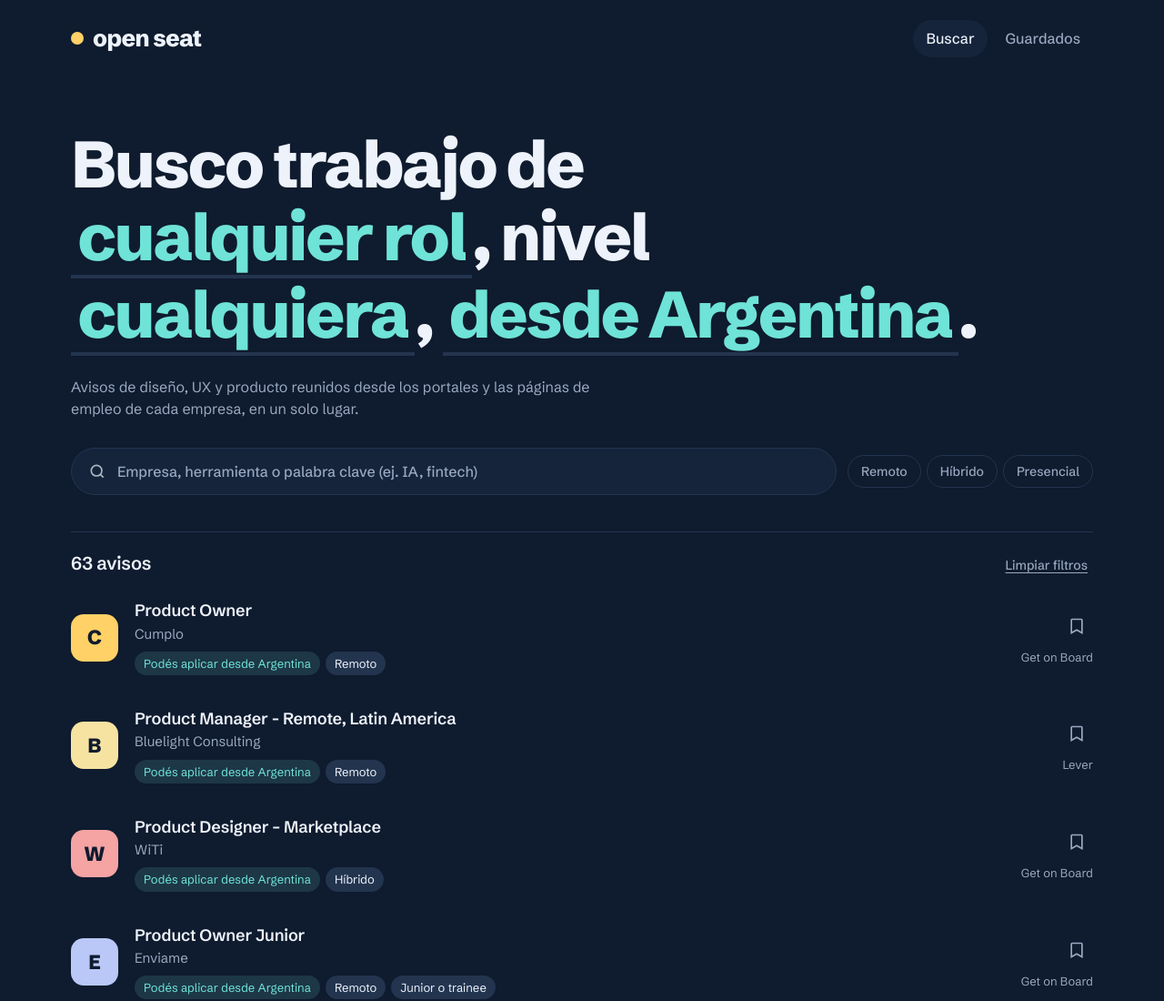
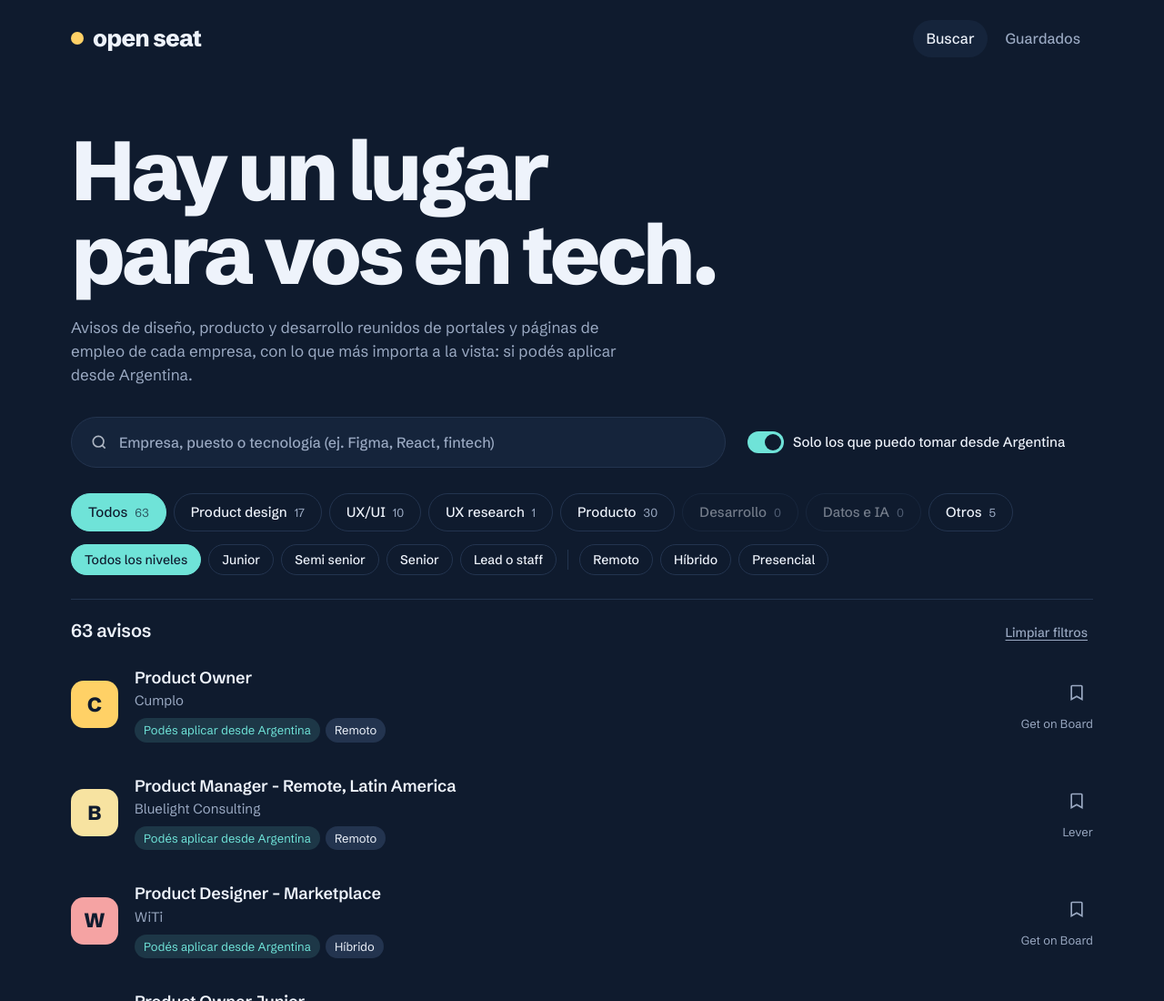
Before and after one commit to lalapicoroso/open-seat, a plain HTML site: page index.html in a window 1280 px wide. Shown: the top 1100 px of the page at 91% size. Drawn offline with Linux system fonts and the light colour scheme.

Commit message:
Filtros en pills, título nuevo y roles de desarrollo y datos
Co-Authored-By: Claude Opus 5.5 <noreply@anthropic.com>
Claude-Session: https://claude.ai/code/session_01861Gq5of8Z1XaSPKCsPbzi

```diff
--- a/index.html
+++ b/index.html
@@ -3,7 +3,7 @@
 <head>
 <meta charset="utf-8">
 <meta name="viewport" content="width=device-width, initial-scale=1">
-<title>Open Seat · Trabajo en diseño y producto</title>
+<title>Open Seat · Trabajo en tech desde Argentina</title>
 <link rel="preconnect" href="https://fonts.googleapis.com">
 <link rel="preconnect" href="https://fonts.gstatic.com" crossorigin>
 <link href="https://fonts.googleapis.com/css2?family=Schibsted+Grotesk:wght@400;500;600;700;800&display=swap" rel="stylesheet">
@@ -37,25 +37,37 @@ a{color:inherit}
 .nav .count[hidden]{display:none}
 .nav .count{display:inline-grid;place-items:center;min-width:20px;height:20px;padding:0 6px;margin-left:6px;border-radius:999px;background:var(--sun);color:var(--night);font-size:12px;font-weight:600}
 
-/* Hero: la búsqueda como frase */
-.hero{padding:56px 0 40px}
-.sentence{font:800 clamp(30px,6vw,72px)/1.12 var(--display);letter-spacing:-.035em;margin:0;max-width:22ch}
-.pick{position:relative;display:inline-block;vertical-align:baseline}
-.pick select{max-width:100%;appearance:none;-webkit-appearance:none;font:inherit;letter-spacing:inherit;color:var(--aqua);background:transparent;border:0;border-bottom:4px solid var(--night-3);padding:0 .1em;cursor:pointer;max-width:100%}
-.pick select:hover{border-bottom-color:var(--aqua)}
-.pick select option{font:500 16px var(--body);color:var(--mist);background:var(--night-2)}
-.sub{margin:22px 0 0;color:var(--slate);max-width:62ch}
-.searchrow{display:flex;gap:12px;flex-wrap:wrap;margin-top:30px;align-items:center}
-.kw{flex:1 1 320px;display:flex;align-items:center;gap:10px;background:var(--night-2);border:1px solid var(--night-3);border-radius:999px;padding:0 18px;height:52px}
+/* Hero */
+.hero{padding:56px 0 28px}
+.title{font:800 clamp(42px,7.2vw,92px)/1 var(--display);letter-spacing:-.045em;margin:0;max-width:13ch;text-wrap:balance}
+.sub{margin:22px 0 0;color:var(--slate);max-width:60ch;font-size:17px}
+.searchline{display:flex;align-items:center;gap:24px;flex-wrap:wrap;margin-top:32px}
+.kw{flex:1 1 420px;display:flex;align-items:center;gap:10px;background:var(--night-2);border:1px solid var(--night-3);border-radius:999px;padding:0 20px;height:56px;max-width:720px}
 .kw svg{flex:none;opacity:.7}
-.kw input{flex:1;background:none;border:0;color:var(--mist);font:500 16px var(--body);height:100%}
+.kw input{flex:1;background:none;border:0;color:var(--mist);font:500 16px var(--body);height:100%;min-width:0}
 .kw input::placeholder{color:var(--slate)}
 .kw input:focus{outline:none}
 .kw:focus-within{border-color:var(--aqua)}
-.srcs{display:flex;gap:6px;flex-wrap:wrap}
-.chip{font:500 14px var(--body);color:var(--slate);background:transparent;border:1px solid var(--night-3);border-radius:999px;padding:8px 14px;cursor:pointer}
-.chip[aria-pressed="true"]{color:var(--mist);border-color:var(--mist)}
-.chip:hover{border-color:var(--slate)}
+
+/* Filtros en pills */
+.filters{display:flex;flex-direction:column;gap:14px;padding-bottom:26px}
+.pillrow{display:flex;gap:8px;flex-wrap:wrap}
+.pill{display:inline-flex;align-items:center;gap:8px;height:42px;padding:0 18px;border-radius:999px;border:1px solid var(--night-3);background:transparent;color:var(--mist);font:500 15px var(--body);cursor:pointer;white-space:nowrap}
+.pill:hover{border-color:var(--slate)}
+.pill .n{color:var(--slate);font-weight:400;font-size:13px}
+.pill[aria-checked="true"],.pill[aria-pressed="true"]{background:var(--aqua);border-color:var(--aqua);color:var(--night)}
+.pill[aria-checked="true"] .n,.pill[aria-pressed="true"] .n{color:var(--night);opacity:.7}
+.pill.zero{opacity:.45}
+.small .pill{height:34px;padding:0 14px;font-size:14px}
+.filterbar{display:flex;align-items:center;gap:12px;flex-wrap:wrap}
+.sep{width:1px;height:22px;background:var(--night-3)}
+.switch{display:inline-flex;align-items:center;gap:10px;font:500 15px var(--body);color:var(--mist);cursor:pointer}
+.switch input{position:absolute;opacity:0;width:1px;height:1px}
+.switch .track{width:40px;height:24px;border-radius:999px;background:var(--night-3);position:relative;transition:background .15s}
+.switch .track::after{content:"";position:absolute;top:3px;left:3px;width:18px;height:18px;border-radius:50%;background:var(--mist);transition:transform .15s}
+.switch input:checked+.track{background:var(--aqua)}
+.switch input:checked+.track::after{transform:translateX(16px);background:var(--night)}
+.switch input:focus-visible+.track{outline:2px solid var(--aqua);outline-offset:3px}
 
 /* Resultados */
 .results-head{display:flex;justify-content:space-between;align-items:baseline;gap:16px;border-top:1px solid var(--night-3);padding:22px 0 10px}
@@ -118,6 +130,11 @@ a{color:inherit}
   body.lock{overflow:hidden}
 }
 @media (max-width:560px){
+  .pillrow{flex-wrap:nowrap;overflow-x:auto;margin:0 -18px;padding:0 18px;scrollbar-width:none}
+  .pillrow::-webkit-scrollbar{display:none}
+  .sep{display:none}
+  .filterbar{flex-direction:column;align-items:flex-start}
+  .filterbar .pillrow{width:calc(100% + 36px)}
   .wrap{padding:0 18px}
   .row{grid-template-columns:44px 1fr;gap:14px}
   .mark{width:44px;height:44px;font-size:18px;border-radius:12px}
@@ -140,41 +157,26 @@ a{color:inherit}
 
   <section id="view-search">
     <div class="hero">
-      <h1 class="sentence">
-        Busco trabajo de
-        <span class="pick"><select id="f-role" aria-label="Rol">
-          <option value="">cualquier rol</option>
-          <option value="pd">product design</option>
-          <option value="uxui">UX/UI</option>
-          <option value="research">UX research</option>
-          <option value="pm">product management</option>
-          <option value="other">otros de producto</option>
-        </select></span>,
-        nivel
-        <span class="pick"><select id="f-level" aria-label="Seniority">
-          <option value="">cualquiera</option>
-          <option value="junior">junior o trainee</option>
-          <option value="mid">semi senior</option>
-          <option value="senior">senior</option>
-          <option value="lead">lead o staff</option>
-          <option value="any">sin especificar</option>
-        </select></span>,
-        <span style="white-space:nowrap"><span class="pick"><select id="f-where" aria-label="Desde dónde">
-          <option value="ar">desde Argentina</option>
-          <option value="">desde cualquier país</option>
-        </select></span>.</span>
-      </h1>
-      <p class="sub">Avisos de diseño, UX y producto reunidos desde los portales y las páginas de empleo de cada empresa, en un solo lugar.</p>
+      <h1 class="title">Hay un lugar para vos en tech.</h1>
+      <p class="sub">Avisos de diseño, producto y desarrollo reunidos de portales y páginas de empleo de cada empresa, con lo que más importa a la vista: si podés aplicar desde Argentina.</p>
+      <div class="searchline">
+      <label class="kw">
+        <svg width="20" height="20" viewBox="0 0 24 24" fill="none" stroke="currentColor" stroke-width="2" aria-hidden="true"><circle cx="11" cy="11" r="7"/><path d="m20 20-4-4"/></svg>
+        <input id="f-q" type="search" placeholder="Empresa, puesto o tecnología (ej. Figma, React, fintech)" aria-label="Buscar por palabra clave">
+      </label>
+      <label class="switch"><input type="checkbox" id="f-ar" checked><span class="track" aria-hidden="true"></span>Solo los que puedo tomar desde Argentina</label>
+      </div>
+    </div>
 
-      <div class="searchrow">
-        <label class="kw">
-          <svg width="20" height="20" viewBox="0 0 24 24" fill="none" stroke="currentColor" stroke-width="2" aria-hidden="true"><circle cx="11" cy="11" r="7"/><path d="m20 20-4-4"/></svg>
-          <input id="f-q" type="search" placeholder="Empresa, herramienta o palabra clave (ej. IA, fintech)" aria-label="Palabra clave">
-        </label>
-        <div class="srcs" role="group" aria-label="Modalidad">
-          <button class="chip" data-mod="Remoto" aria-pressed="false">Remoto</button>
-          <button class="chip" data-mod="Híbrido" aria-pressed="false">Híbrido</button>
-          <button class="chip" data-mod="Presencial" aria-pressed="false">Presencial</button>
+    <div class="filters">
+      <div class="pillrow" id="f-role" role="radiogroup" aria-label="Rol"></div>
+      <div class="filterbar">
+        <div class="pillrow small" id="f-level" role="radiogroup" aria-label="Nivel"></div>
+        <span class="sep" aria-hidden="true"></span>
+        <div class="pillrow small" role="group" aria-label="Modalidad">
+          <button class="pill" data-mod="Remoto" aria-pressed="false">Remoto</button>
+          <button class="pill" data-mod="Híbrido" aria-pressed="false">Híbrido</button>
+          <button class="pill" data-mod="Presencial" aria-pressed="false">Presencial</button>
         </div>
       </div>
     </div>
@@ -208,13 +210,14 @@ a{color:inherit}
 let JOBS = [];
 let META = null;
 
-const ROLE={pd:"Product design",uxui:"UX/UI",research:"UX research",pm:"Product management",other:"Otros de producto"};
+const ROLE={pd:"Product design",uxui:"UX/UI",research:"UX research",pm:"Producto",dev:"Desarrollo",data:"Datos e IA",other:"Otros"};
+const LEVEL_PILLS=[["","Todos los niveles"],["junior","Junior"],["mid","Semi senior"],["senior","Senior"],["lead","Lead o staff"]];
 const LVL={junior:"Junior o trainee",mid:"Semi senior",senior:"Senior",lead:"Lead o staff",any:"Sin especificar"};
 const HUES=["#6FE3D8","#FFD166","#B9C8F7","#F5A3A3","#C9B6F5","#9FD8F5","#F7E3A1"];
 const hue=s=>HUES[[...s].reduce((a,c)=>a+c.charCodeAt(0),0)%HUES.length];
 const esc=s=>String(s).replace(/[&<>"]/g,m=>({"&":"&amp;","<":"&lt;",">":"&gt;",'"':"&quot;"}[m]));
 
-const st={role:"",lvl:"",where:"ar",q:"",mod:new Set(),open:null};
+const st={role:"",lvl:"",ar:true,q:"",mod:new Set(),open:null};
 let saved=new Set();
 try{saved=new Set(JSON.parse(localStorage.getItem("openseat-saved")||"[]"))}catch(e){}
 const persist=()=>{try{localStorage.setItem("openseat-saved",JSON.stringify([...saved]))}catch(e){}};
@@ -245,22 +248,38 @@ function rowHTML(j,active){
   </div></li>`;
 }
 
+function matches(j,skipRole){
+  const q=st.q.trim().toLowerCase();
+  return (skipRole||!st.role||j.role===st.role)&&
+    (!st.lvl||j.lvl===st.lvl)&&
+    (!st.ar||j.ar!==false)&&
+    (!st.mod.size||st.mod.has(j.mod))&&
+    (!q||[j.t,j.c,j.sum,j.reg,j.src,...(j.tags||[])].join(" ").toLowerCase().includes(q));
+}
+function renderPills(){
+  const base=JOBS.filter(j=>matches(j,true));
+  const counts={}; base.forEach(j=>counts[j.role]=(counts[j.role]||0)+1);
+  const roles=[["","Todos",base.length],...Object.keys(ROLE).map(k=>[k,ROLE[k],counts[k]||0])];
+  $("f-role").innerHTML=roles.map(([k,label,n])=>`<button class="pill${n?"":" zero"}" role="radio" aria-checked="${st.role===k}" data-role="${k}">${label}<span class="n">${n}</span></button>`).join("");
+  $("f-level").innerHTML=LEVEL_PILLS.map(([k,label])=>`<button class="pill" role="radio" aria-checked="${st.lvl===k}" data-lvl="${k}">${label}</button>`).join("");
+}
 function filtered(){
   const q=st.q.trim().toLowerCase();
   return JOBS.filter(j=>
     (!st.role||j.role===st.role)&&
     (!st.lvl||j.lvl===st.lvl)&&
-    (st.where!=="ar"||j.ar!==false)&&
+    (!st.ar||j.ar!==false)&&
     (!st.mod.size||st.mod.has(j.mod))&&
-    (!q||[j.t,j.c,j.sum,j.reg,j.src,...j.tags].join(" ").toLowerCase().includes(q))
+    (!q||[j.t,j.c,j.sum,j.reg,j.src,...(j.tags||[])].join(" ").toLowerCase().includes(q))
   ).sort((a,b)=>(b.ar===true)-(a.ar===true));
 }
 
 function renderList(){
+  renderPills();
   const list=filtered();
   $("count").textContent=list.length===1?"1 aviso":`${list.length} avisos`;
   $("list").innerHTML=list.length?list.map(j=>rowHTML(j,j.id===st.open)).join(""):
-    `<li class="empty"><strong>No hay avisos con esa combinación</strong>Probá con otro nivel o sacá la modalidad.<br><button class="btn" id="empty-reset">Limpiar filtros</button></li>`;
+    `<li class="empty"><strong>No hay avisos con esa combinación</strong>Probá con otro nivel, sacá la modalidad o mostrá también los de otros países.<br><button class="btn" id="empty-reset">Limpiar filtros</button></li>`;
   const er=$("empty-reset"); if(er) er.onclick=reset;
 }
 
@@ -324,27 +343,17 @@ function toggleSave(id){
 }
 
 function reset(){
-  st.role="";st.lvl="";st.where="ar";st.q="";st.mod.clear();
-  $("f-role").value="";$("f-level").value="";$("f-where").value="ar";$("f-q").value="";
+  st.role="";st.lvl="";st.ar=true;st.q="";st.mod.clear();
+  $("f-ar").checked=true;$("f-q").value="";
   document.querySelectorAll("[data-mod]").forEach(b=>b.setAttribute("aria-pressed","false"));
-  sizeSelects(); renderList();
+  renderList();
 }
 
-// Ajusta el ancho de cada select a la opción elegida, para que la frase se lea natural
-function sizeSelects(){
-  const m=document.createElement("span");
-  m.style.cssText="position:absolute;visibility:hidden;white-space:nowrap;font:inherit;letter-spacing:inherit";
-  document.querySelectorAll(".pick select").forEach(s=>{
-    s.parentNode.appendChild(m); m.textContent=s.options[s.selectedIndex].text;
-    s.style.width=(m.offsetWidth+14)+"px"; m.remove();
-  });
-}
-
-$("f-role").onchange=e=>{st.role=e.target.value;sizeSelects();renderList()};
-$("f-level").onchange=e=>{st.lvl=e.target.value;sizeSelects();renderList()};
-$("f-where").onchange=e=>{st.where=e.target.value;sizeSelects();renderList()};
 $("f-q").oninput=e=>{st.q=e.target.value;renderList()};
+$("f-ar").onchange=e=>{st.ar=e.target.checked;renderList()};
 $("reset").onclick=reset;
+$("f-role").onclick=e=>{const b=e.target.closest("[data-role]");if(!b)return;st.role=b.dataset.role;renderList()};
+$("f-level").onclick=e=>{const b=e.target.closest("[data-lvl]");if(!b)return;st.lvl=b.dataset.lvl;renderList()};
 document.querySelectorAll("[data-mod]").forEach(b=>b.onclick=()=>{
   const v=b.dataset.mod; st.mod.has(v)?st.mod.delete(v):st.mod.add(v);
   b.setAttribute("aria-pressed",st.mod.has(v)); renderList();
@@ -372,7 +381,6 @@ function route(){
 }
 window.addEventListener("hashchange",route);
 window.addEventListener("resize",()=>{ if(!matchMedia("(max-width:900px)").matches) document.body.classList.remove("lock") });
-document.fonts&&document.fonts.ready.then(sizeSelects);
 
 function fmtDate(iso){
   try{return new Date(iso).toLocaleDateString("es-AR",{day:"numeric",month:"long",year:"numeric"})}catch(e){return ""}
@@ -397,7 +405,7 @@ async function load(){
   }
   const known=new Set(JOBS.map(j=>j.id));
   saved=new Set([...saved].filter(id=>known.has(id)));
-  sizeSelects(); renderList(); renderSaved(); route();
+  renderList(); renderSaved(); route();
 }
 load();
 </script>
```
Also changed, not shown: scripts/ingest.mjs (+13 -7 lines).
